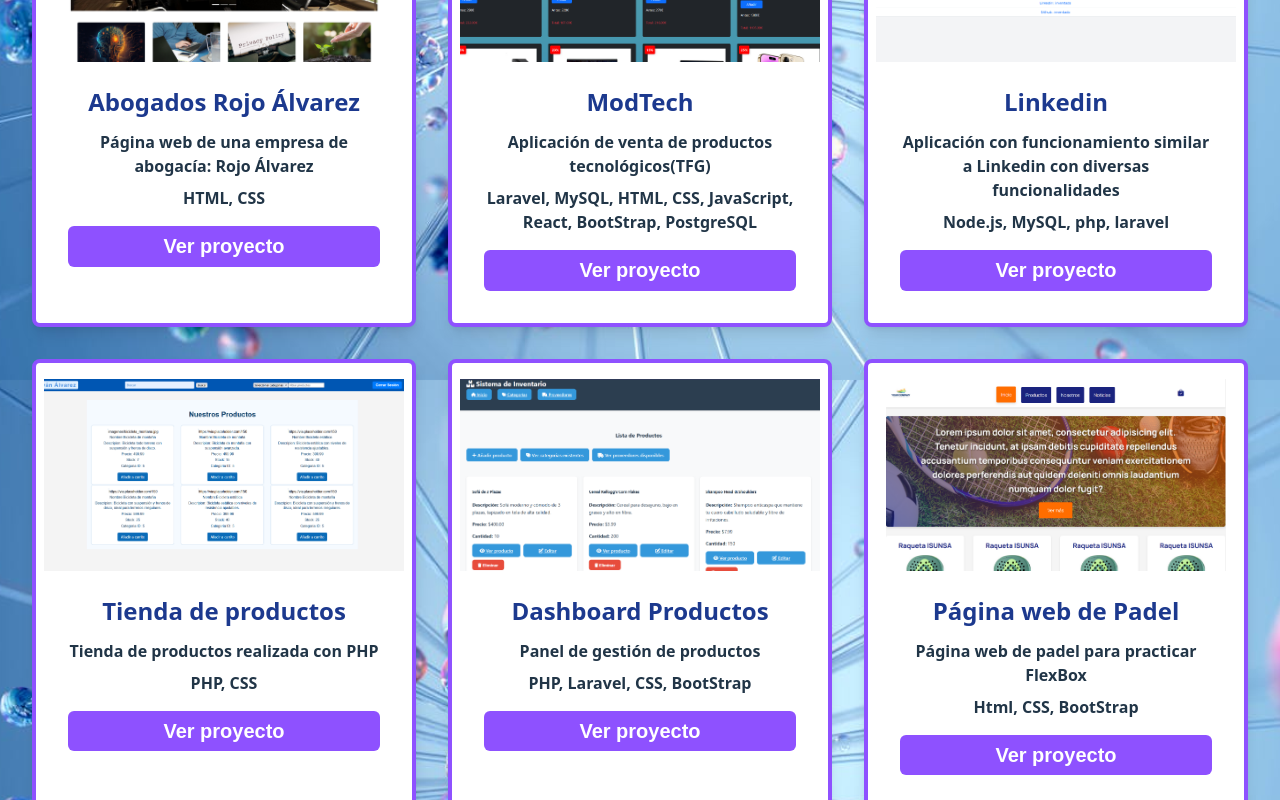
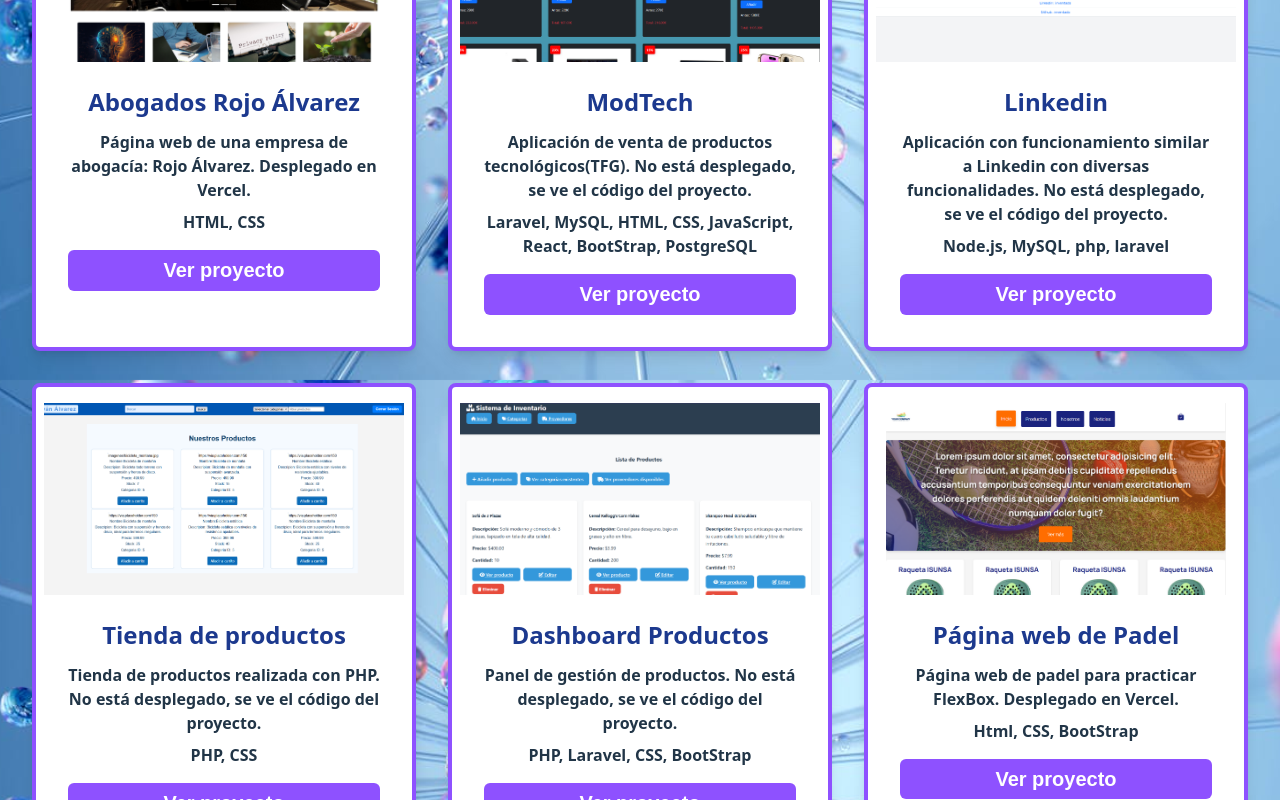
Before and after one commit to Ivon-1/PortafolioIvan, a React (Vite) app: page /projects in a window 1280 px wide. Shown: the part 420-1220 px from the top of the page. Built offline with nearby package versions, Linux system fonts and the light colour scheme.

Commit message:
actualizacion

```diff
--- a/src/components/Projects.tsx
+++ b/src/components/Projects.tsx
@@ -8,7 +8,7 @@
     const projects = [
         {
             title: "Abogados Rojo Álvarez",
-            description: "Página web de una empresa de abogacía: Rojo Álvarez",
+            description: "Página web de una empresa de abogacía: Rojo Álvarez. Desplegado en Vercel.",
             tech: "HTML, CSS",
             image: imagenesRedes.proyectoAbogados.url,
             link: "https://web-abogac-a.vercel.app/",
@@ -16,7 +16,7 @@
         },
         {
             title: "ModTech",
-            description: "Aplicación de venta de productos tecnológicos(TFG)",
+            description: "Aplicación de venta de productos tecnológicos(TFG). No está desplegado, se ve el código del proyecto.",
             tech: "Laravel, MySQL, HTML, CSS, JavaScript, React, BootStrap, PostgreSQL",
             image: imagenesRedes.tfg.url,
             link: "https://github.com/Ivon-1/TFG",
@@ -24,7 +24,7 @@
         },
         {
             title: "Linkedin",
-            description: "Aplicación con funcionamiento similar a Linkedin con diversas funcionalidades",
+            description: "Aplicación con funcionamiento similar a Linkedin con diversas funcionalidades. No está desplegado, se ve el código del proyecto.",
             tech: "Node.js, MySQL, php, laravel",
             image: imagenesRedes.proyectoLinkedin.url,
             link: "https://github.com/Ivon-1/Linkedin",
@@ -32,7 +32,7 @@
         },
         {
             title: "Tienda de productos",
-            description: "Tienda de productos realizada con PHP",
+            description: "Tienda de productos realizada con PHP. No está desplegado, se ve el código del proyecto.",
             tech: "PHP, CSS",
             image: imagenesHome.php.url,
             link: "https://github.com/Ivon-1/Tienda-php",
@@ -40,7 +40,7 @@
         },
         {
             title: "Dashboard Productos",
-            description: "Panel de gestión de productos",
+            description: "Panel de gestión de productos. No está desplegado, se ve el código del proyecto.",
             tech: "PHP, Laravel, CSS, BootStrap",
             image: imagenesRedes.tiendaProductos.url,
             link: "https://github.com/Ivon-1/Inventario-de-Productos",
@@ -48,7 +48,7 @@
         },
         {
             title: "Página web de Padel",
-            description: "Página web de padel para practicar FlexBox",
+            description: "Página web de padel para practicar FlexBox. Desplegado en Vercel.",
             tech: "Html, CSS, BootStrap",
             image: imagenesRedes.padel.url,
             link: "https://pr-ctica-bem.vercel.app/",
@@ -56,7 +56,7 @@
         },
         {
             title: "Programa gestión de vehículos",
-            description: "Programa para gestionar revisiones de vehiculos",
+            description: "Programa para gestionar revisiones de vehiculos. No está desplegado, se ve el código del proyecto.",
             tech: "PHP, LARAVEL, BootStrap",
             image: imagenesRedes.taller.url,
             link: "https://github.com/Ivon-1/Taller-de-vehiculos",
```
